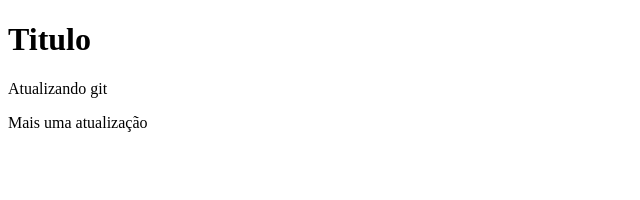
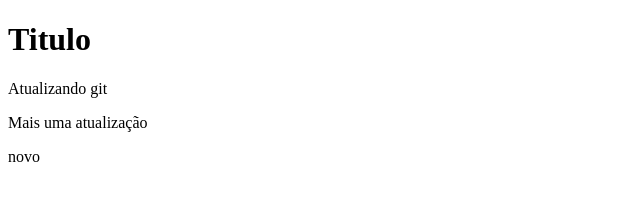
Before and after one commit to brunodepaula95/git-github, a plain HTML site: page index.html in a window 1280 px wide. Shown: the full height of the page, 0-640 px from the left. Drawn offline with Linux system fonts and the light colour scheme.

Commit message:
nova demanda

```diff
--- a/index.html
+++ b/index.html
@@ -9,5 +9,8 @@
     <h1>Titulo</h1>
     <p>Atualizando git</p>
     <p>Mais uma atualização</p>
+    <p>novo
+
+    </p>
 </body>
 </html>
```
